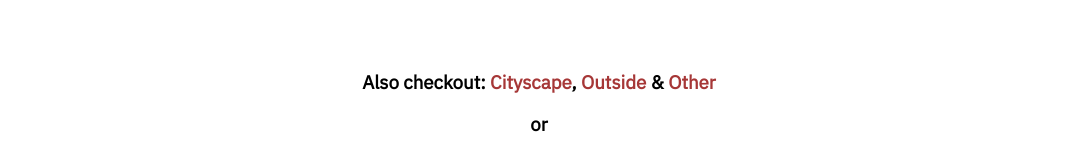
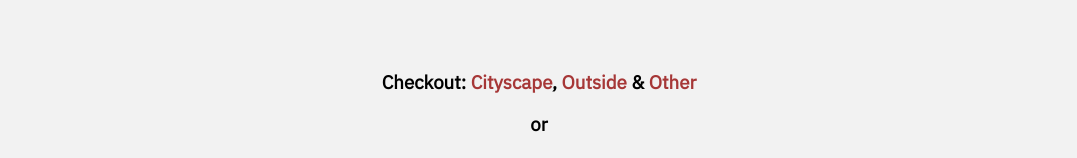
Before and after one commit to hg-alan/alanhgcom, a Next.js app: page /photography/concert in a window 1280 px wide. Shown: the part 9293-9451 px from the top of the page, without its empty margins (101-1178 px from the left). Built offline with nearby package versions, Linux system fonts and the light colour scheme.

Commit message:
bg color

```diff
--- a/src/app/(pages)/photography/cityscape/page.js
+++ b/src/app/(pages)/photography/cityscape/page.js
@@ -28,7 +28,7 @@ const Cityscape = () => {
       </div>
       <div>
         <h3 style={{ textAlign: "center" }}>
-          Also checkout:
+          Checkout:
           <Link href="/photography/concert"> Concert</Link>,{" "}
           <Link href="/photography/outside">Outside</Link> &{" "}
           <Link href="/photography/other">Other</Link>
--- a/src/app/(pages)/photography/concert/page.js
+++ b/src/app/(pages)/photography/concert/page.js
@@ -28,7 +28,7 @@ const Concert = () => {
       </div>
       <div>
         <h3 style={{ textAlign: "center" }}>
-          Also checkout:
+          Checkout:
           <Link href="/photography/cityscape"> Cityscape</Link>,{" "}
           <Link href="/photography/outside">Outside</Link> &{" "}
           <Link href="/photography/other">Other</Link>
--- a/src/app/(pages)/photography/other/page.js
+++ b/src/app/(pages)/photography/other/page.js
@@ -28,7 +28,7 @@ const Outside = () => {
       </div>
       <div>
         <h3 style={{ textAlign: "center" }}>
-          Also checkout:
+          Checkout:
           <Link href="/photography/concert"> Concert</Link>,{" "}
           <Link href="/photography/outside">Outside</Link> &{" "}
           <Link href="/photography/cityscape">Cityscape</Link>
--- a/src/app/(pages)/photography/outside/page.js
+++ b/src/app/(pages)/photography/outside/page.js
@@ -28,7 +28,7 @@ const Outside = () => {
       </div>
       <div>
         <h3 style={{ textAlign: "center" }}>
-          Also checkout:
+          Checkout:
           <Link href="/photography/concert"> Concert</Link>,{" "}
           <Link href="/photography/cityscape">Cityscape</Link> &{" "}
           <Link href="/photography/other">Other</Link>
--- a/src/app/globals.css
+++ b/src/app/globals.css
@@ -5,13 +5,10 @@
 }
 
 /* Apply base styles to html and body */
-/* html,
+html,
 body {
-  max-width: 100vw;
-  max-height: 100vh;
-  overflow-x: hidden;
-  overflow-y: hidden;
-} */
+  background-color: rgb(242, 242, 242);
+}
 
 /* Style for all anchor tags using the custom property */
 a {
```
Also changed, not shown: public/art/photography/other/budget.webp (renamed from public/art/photography/other/budet.webp).
